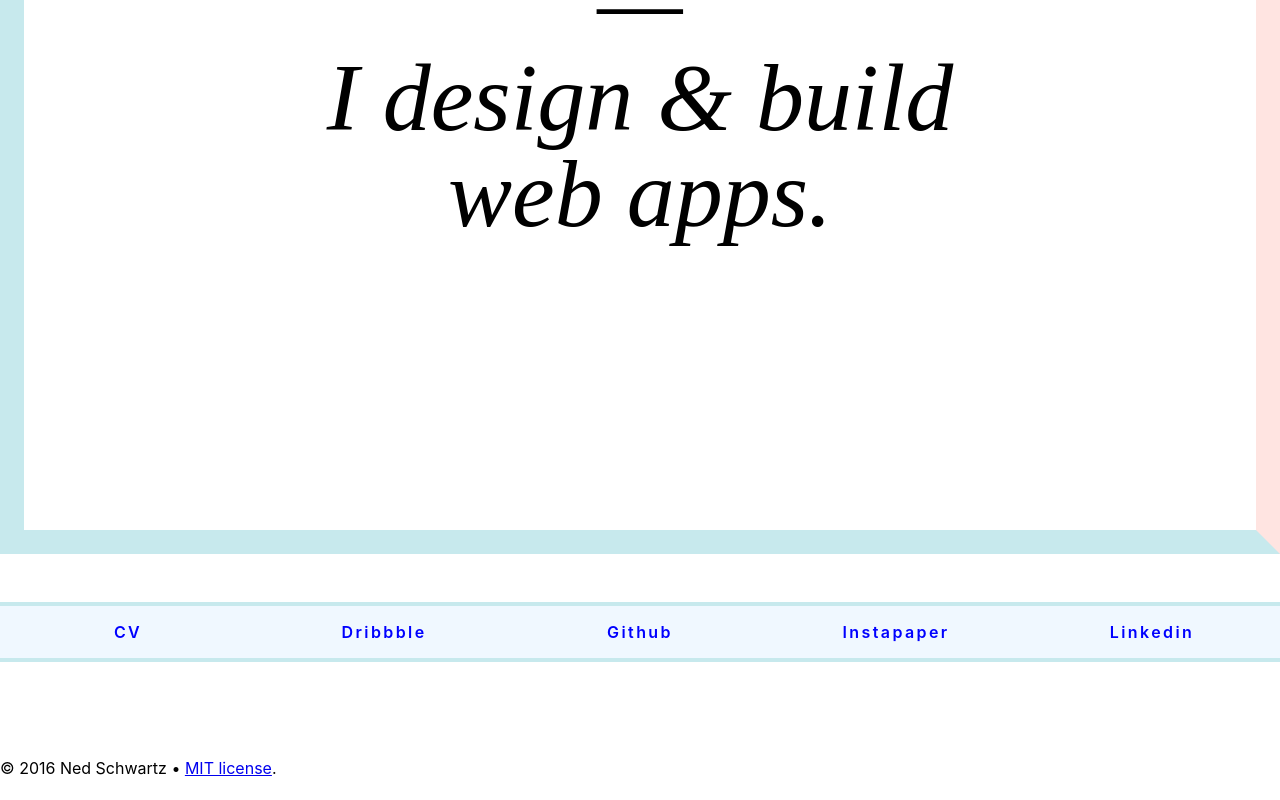
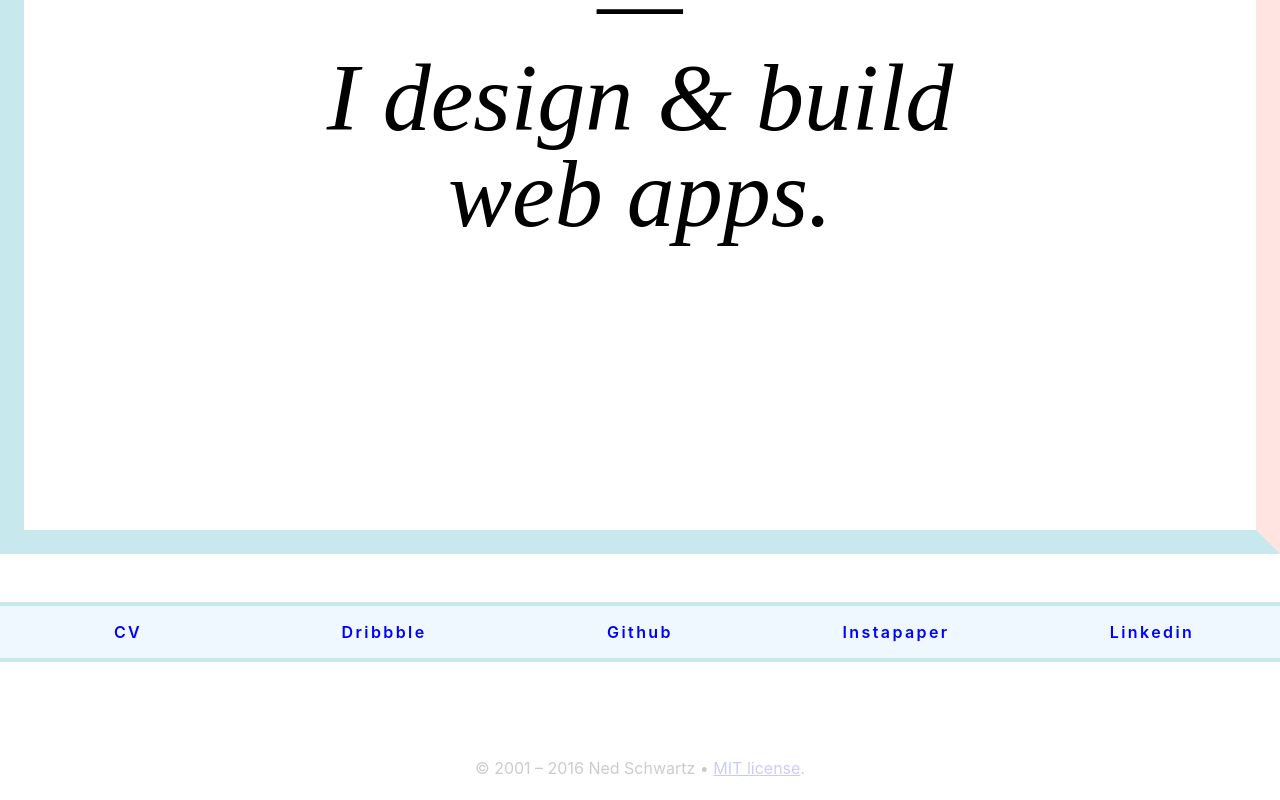
Before and after one commit to theinterned/theinterned.net, a React (Create React App) app: page / in a window 1280 px wide. Shown: the part 454-1254 px from the top of the page. Built offline with nearby package versions, Linux system fonts and the light colour scheme.

Commit message:
updates the footer

```diff
--- a/src/App.js
+++ b/src/App.js
@@ -129,6 +129,14 @@ const Link = styled.a`
   }
 `;
 
+const Footer = styled.footer`
+  text-align: center;
+  clear: left;
+  opacity: .2;
+  transition: opacity 0.15s;
+  &:hover { opacity: 1; }
+`;
+
 class App extends Component {
   render() {
     const year = new Date().getFullYear();
@@ -146,9 +154,9 @@ class App extends Component {
           <LinkItem><Link href="https://ca.linkedin.com/in/neddo">Linkedin</Link></LinkItem>
         </Links>
 
-        <footer className="foot">
-          <p>&copy; {year} Ned Schwartz &bull; <a href="https://raw.githubusercontent.com/theinterned/theinterned.net/master/LICENSE">MIT license</a>.</p>
-        </footer>
+        <Footer>
+          <p>&copy; 2001 – {year} Ned Schwartz &bull; <a href="https://raw.githubusercontent.com/theinterned/theinterned.net/master/LICENSE">MIT license</a>.</p>
+        </Footer>
       </div>
     );
   }
```
